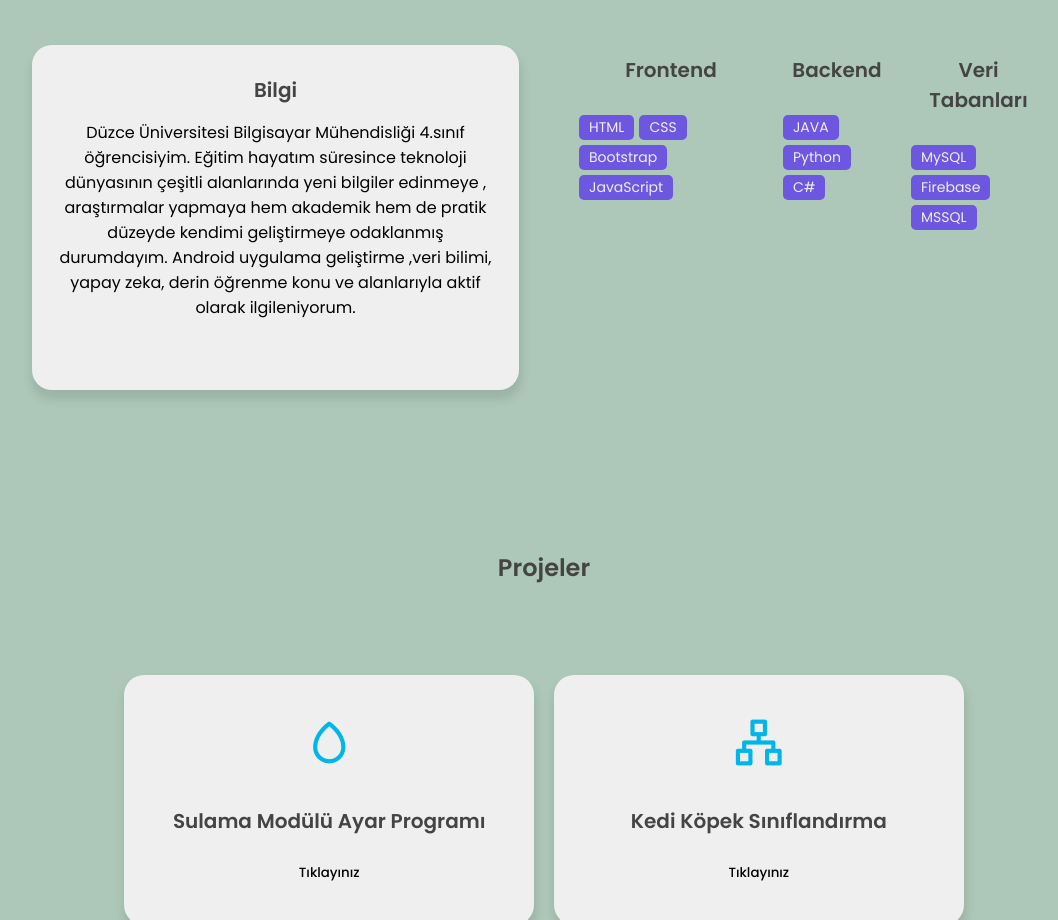
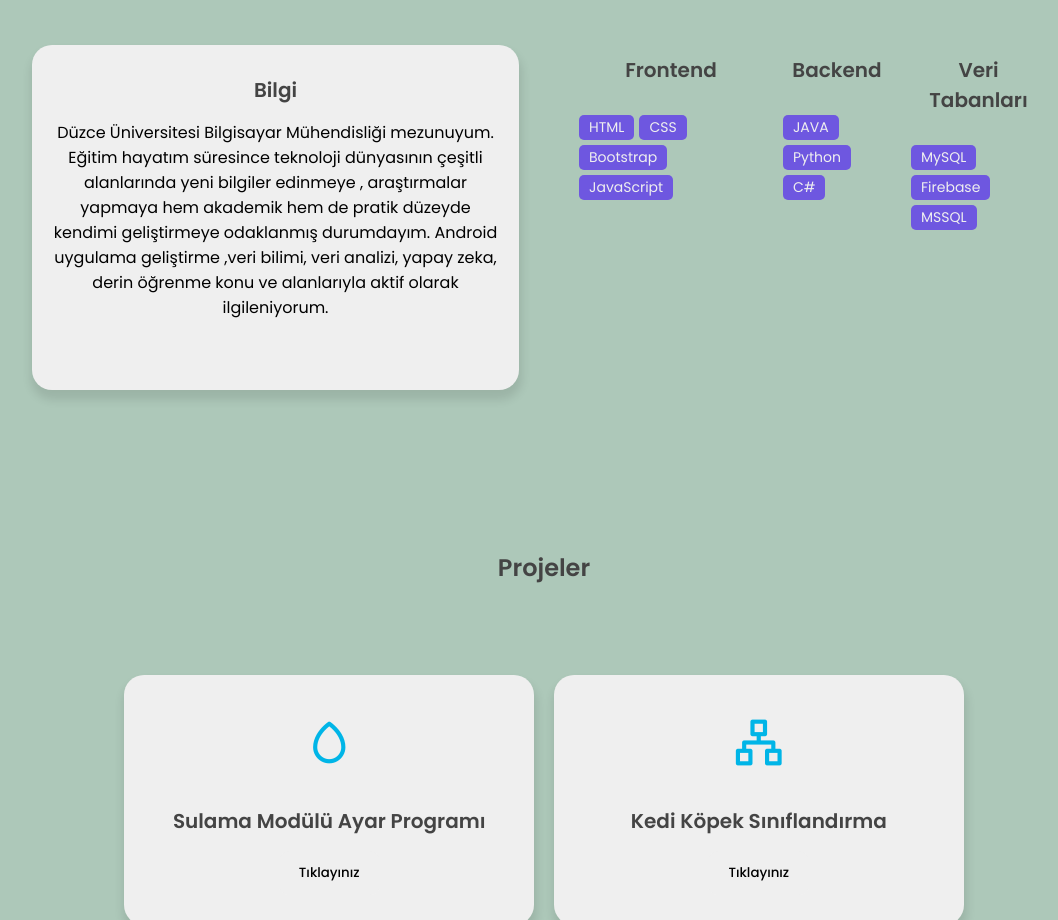
Before and after one commit to eda-yusan/portfolyo-websitem, a plain HTML site: page index.html in a window 1280 px wide. Shown: the part 960-1880 px from the top of the page, without its empty margins (96-1154 px from the left). Drawn offline with nearby package versions, Linux system fonts and the light colour scheme.

Commit message:
update project

```diff
--- a/index.html
+++ b/index.html
@@ -110,16 +110,13 @@
             <div class="col">
                 <div class="about-info">
                     <h3 data-lang-tr="Bilgi" data-lang-en="Information">Bilgi</h3>
-                     <p data-lang-tr="Düzce Üniversitesi Bilgisayar Mühendisliği 4.sınıf öğrencisiyim.
+                     <p data-lang-tr="Düzce Üniversitesi Bilgisayar Mühendisliği mezunuyum.
                      Eğitim hayatım süresince teknoloji dünyasının çeşitli alanlarında yeni bilgiler edinmeye ,
                       araştırmalar yapmaya hem akademik hem de pratik düzeyde kendimi geliştirmeye odaklanmış durumdayım.
-                      Android uygulama geliştirme ,veri bilimi, yapay zeka, derin öğrenme konu ve alanlarıyla aktif olarak ilgileniyorum."
-                          data-lang-en="I am a 4th-year Computer Engineering student at Düzce University.
+                      Android uygulama geliştirme ,veri bilimi, veri analizi, yapay zeka, derin öğrenme konu ve alanlarıyla aktif olarak ilgileniyorum."
+                          data-lang-en="I graduated from Düzce University, Department of Computer Engineering.
                           Throughout my education, I have focused on gaining new knowledge in various areas of the technology world, conducting research, and improving myself both academically and practically.
-                          I am actively interested in Android application development, data science, artificial intelligence, deep learning.">
-                    <!-- <div class="about-btn">
-                        <button class="btn">Download CV <i class="uil uil-import"></i></button>
-                    </div> -->
+                          I am actively interested in Android application development, data science, data analysis, artificial intelligence, deep learning.">
                 </div>
             </div>
             <div class="col">
@@ -222,19 +219,6 @@
                     <p><i class="uil uil-envelope"></i> Email: edayusan92@gmail.com</p>
                 </div>
              </div>
-             <!-- <div class="col">
-                <div class="form-control">
-                    <div class="form-inputs">
-                        <input type="text" class="input-field" placeholder="Name">
-                        <input type="text" class="input-field" placeholder="Email">
-                    </div>
-                    <div class="text-area">
-                        <textarea placeholder="Message"></textarea>
-                    </div>
-                    <div class="form-button">
-                        <button class="btn">Send <i class="uil uil-message"></i></button>
-                    </div>
-                </div> -->
        </section>
 
     </main>
```
Also changed, not shown: assets/css/style.css (+1 -47 lines), assets/js/main.js (+0 -146 lines), 1 other file.
